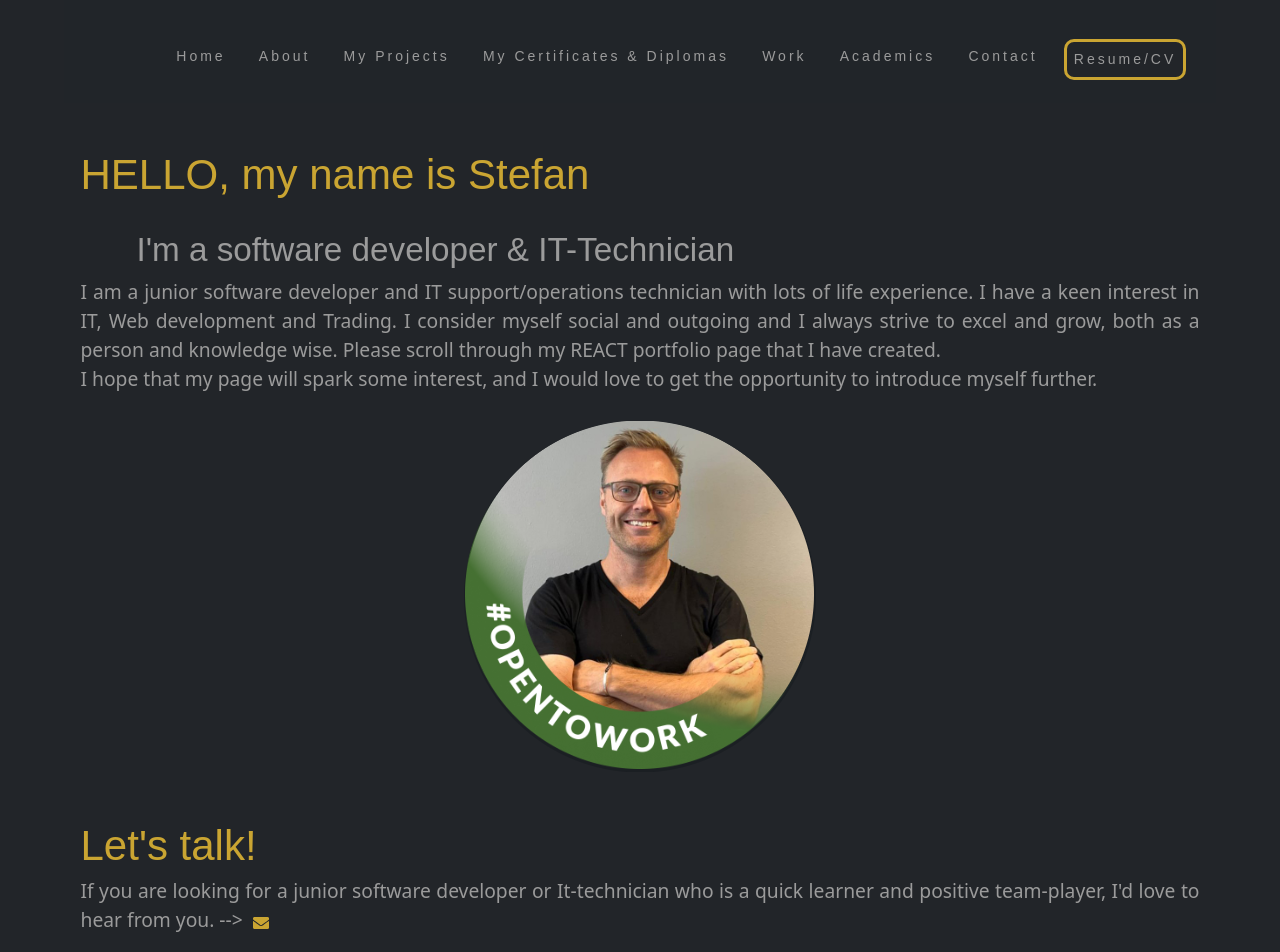
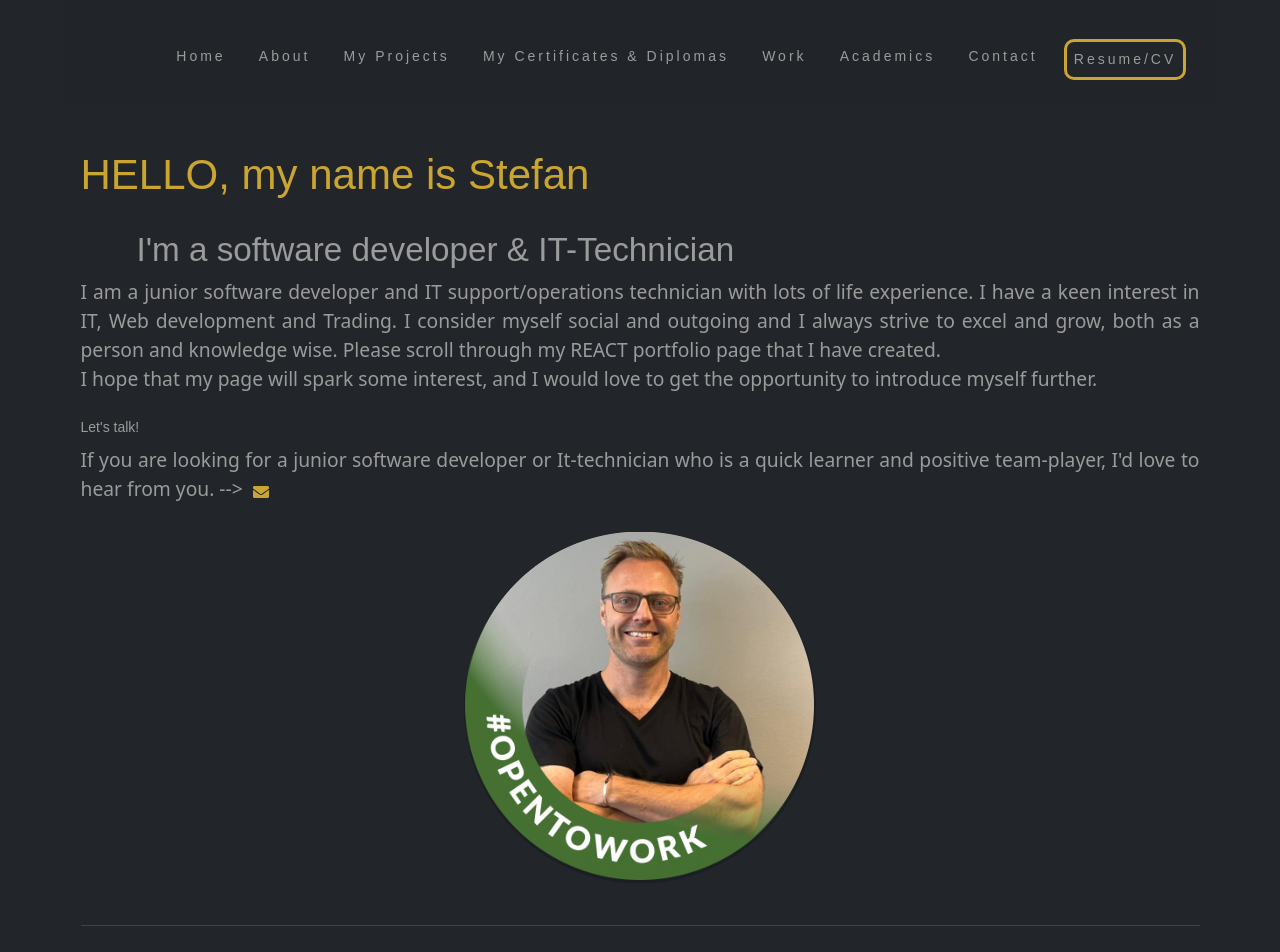
Before and after one commit to MrBrunotte/stefanbrunotteportfolio, a React (Create React App) app: page /#/ in a window 1280 px wide. Shown: the top 952 px of the page. Built offline with nearby package versions, Linux system fonts and the light colour scheme; a web font is replaced by a local one.

Commit message:
Style update again...

```diff
--- a/src/components/home/home.css
+++ b/src/components/home/home.css
@@ -11,6 +11,12 @@ a.projectsLink {
     text-align: center !important;
     padding: 2rem;
 
+}
+.myGray {
+    color: #9b9b9b !important;
+}
+.myGray:hover {
+    color: #caa532 !important;
 }
 .h1Header,
 .h2Header {
--- a/src/components/home/home.js
+++ b/src/components/home/home.js
@@ -25,12 +25,13 @@ let Home = () => {
                 <h1 className="h1Header">I'm a software developer & IT-Technician</h1>
                 <p className="homeText">
                     I am a junior software developer and IT support/operations technician with lots of life experience. I have a keen interest in IT, Web development and Trading. I consider myself social and outgoing and I always strive to excel and grow, both as a person and knowledge wise. Please scroll through my REACT portfolio page that I have created. <br></br>I hope that my page will spark some interest, and I would love to get the opportunity to introduce myself further.
-                    <p className="openToWork" ><img src={openToWork} alt="I'm open to work" /></p>
                 </p>
-                <Nav.Link className="homeLink" as={Link} to="/contact">Let's talk!</Nav.Link>
+                <Nav.Link className="h1Header myGray" as={Link} to="/contact">Let's talk!</Nav.Link>
                 <p className="homeText">
                     If you are looking for a junior software developer or It-technician who is a quick learner and positive team-player, I'd love to hear from you. --&gt;
                     <a href="mailto:mrbrunotte@gmail.com" className="email myIcons" target="_blank" aria-label="Email: mrbrunotte@gmail.com" rel="noreferrer"><FaEnvelope /></a>
+                    <p className="openToWork" ><img src={openToWork} alt="I'm open to work" /></p>
+                    <hr></hr>
                 </p>
                 <h2 className="h2Header">My certificates</h2>
                 <p className="homeText">
```
